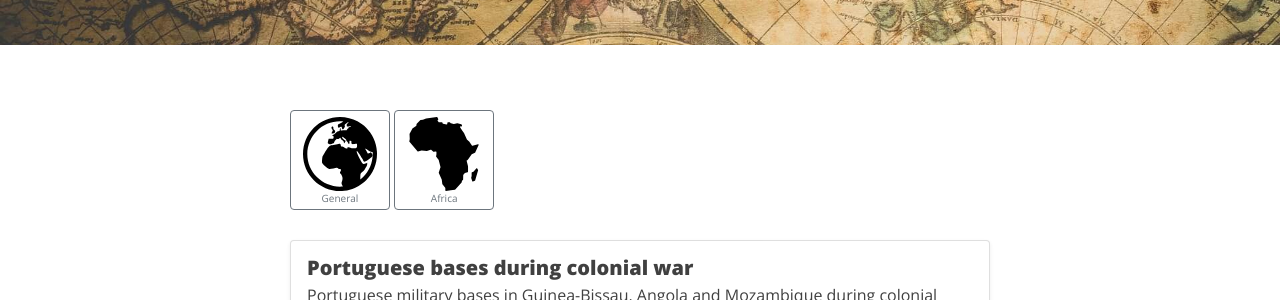
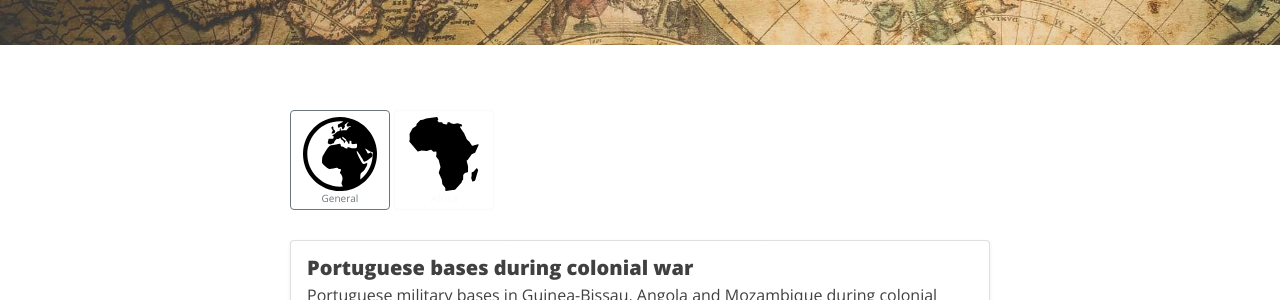
Before and after one commit to projetoalfobre/a-geocat, a Jekyll site: the page built from index.html, in a window 1280 px wide. Shown: the part 500-800 px from the top of the page. Built offline with Jekyll 4.4.1, drawn with Linux system fonts in a browser that asks for light colours; nearby versions of some CDN libraries; the list of posts is cut into pages by our own code; comment, search, counter and statistics services are not loaded.

Commit message:
Update home_cat.html

```diff
--- a/_includes/home_cat.html
+++ b/_includes/home_cat.html
@@ -5,7 +5,7 @@
             <a href="{{ "/general" | relative_url }}" class="btn btn-sq btn-outline-secondary"><img src="{{ "/assets/img/general.svg" | relative_url }}"><br/>
                 General
 	    </a>
-            <a href="{{ "/africa" | relative_url }}" class="btn btn-sq btn-outline-secondary"><img src="{{ "/assets/img/africa.svg" | relative_url }}"><br/>
+            <a href="{{ "/africa" | relative_url }}" class="btn btn-sq btn-outline-light"><img src="{{ "/assets/img/africa.svg" | relative_url }}"><br/>
                 Africa
 	    </a>
 	  </p>
```
